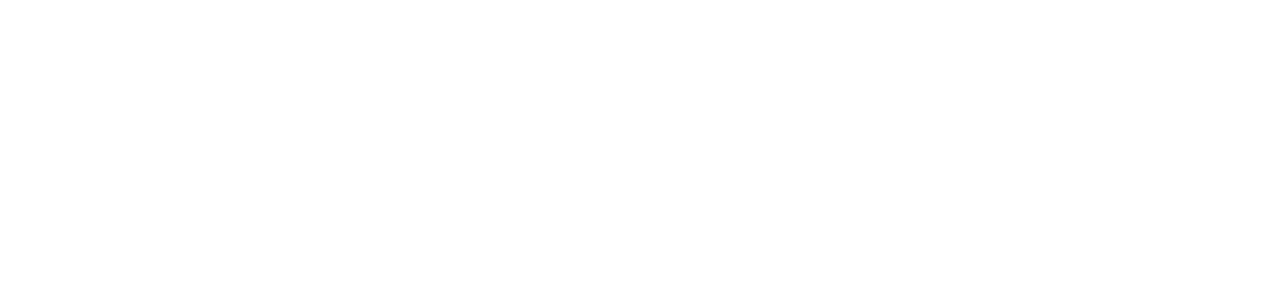
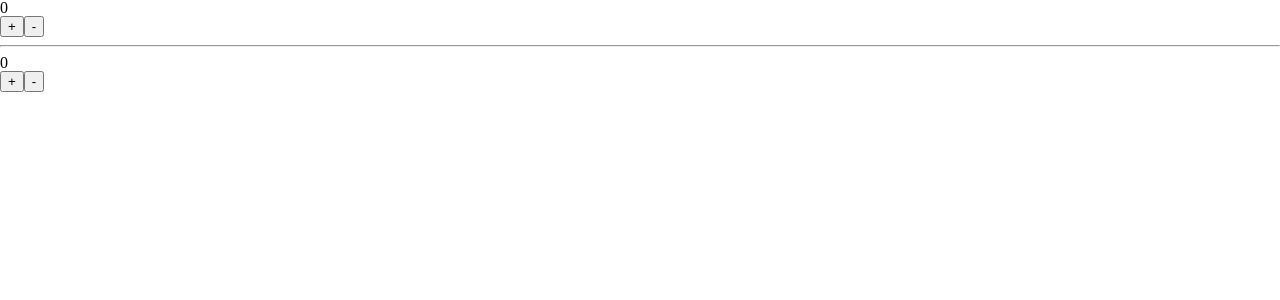
Before and after one commit to rusanoff/learn-react, a React (Create React App) app: page /hooks/custom/use-global-state in a window 1280 px wide. Shown: the top 300 px of the page. Built offline with nearby package versions, Linux system fonts and the light colour scheme.

Commit message:
feat: Custom hook example | Global state without Redux, MobX and Context API

```diff
--- /dev/null
+++ b/src/app/modules/react-hooks/custom/UseGlobalState/UseGlobalState.tsx
@@ -0,0 +1,52 @@
+/**
+ * Код из статьи https://habr.com/ru/company/vk/blog/454348/
+ * NPM пакет: https://www.npmjs.com/package/use-global-hook
+ */
+
+import React from 'react';
+
+function setState(this: any, newState: any) {
+  this.state = { ...this.state, ...newState };
+  this.listeners.forEach((listener: any) => {
+    listener(this.state);
+  });
+}
+
+function useCustom(this: any) {
+  const newListener = React.useState()[1];
+
+  React.useEffect(() => {
+    this.listeners.push(newListener);
+
+    return () => {
+      this.listeners = this.listeners.filter((listener: any) => listener !== newListener);
+    };
+  }, []);
+
+  return [this.state, this.actions];
+}
+
+function associateActions(store: any, actions: any) {
+  const associatedActions: any = {};
+
+  Object.keys(actions).forEach((key) => {
+    if (typeof actions[key] === 'function') {
+      associatedActions[key] = actions[key].bind(null, store);
+    }
+
+    if (typeof actions[key] === 'object') {
+      associatedActions[key] = associateActions(store, actions[key]);
+    }
+  });
+
+  return associatedActions;
+}
+
+export const getGlobalStateHook = (react: any, initialState: any, actions: any) => {
+  const store: any = { state: initialState, listeners: [] };
+
+  store.setState = setState.bind(store);
+  store.actions = associateActions(store, actions);
+
+  return useCustom.bind(store, react);
+};
--- /dev/null
+++ b/src/app/modules/react-hooks/custom/UseGlobalState/UseGlobalStateExample.tsx
@@ -0,0 +1,42 @@
+import React from 'react';
+import { getGlobalStateHook } from './UseGlobalState';
+
+interface CounterState {
+  counter: number;
+}
+
+const initialState: CounterState = {
+  counter: 0,
+};
+const actions = {
+  increase: (store: any) => {
+    store.setState({ counter: store.state.counter + 1 });
+  },
+  decrease: (store: any) => {
+    store.setState({ counter: store.state.counter - 1 });
+  },
+};
+
+const useGlobalState = getGlobalStateHook(React, initialState, actions)
+
+const Counter: React.FC = () => {
+  const [globalState, globalActions] = useGlobalState();
+
+  return (
+    <div>
+      <h1>{ globalState.counter }</h1>
+      <button onClick={globalActions.increase}>+</button>
+      <button onClick={globalActions.decrease}>-</button>
+    </div>
+  );
+};
+
+export const UseGlobalStateExample: React.FC = () => {
+  return (
+    <div>
+      <Counter />
+      <hr/>
+      <Counter />
+    </div>
+  );
+};
--- /dev/null
+++ b/src/app/modules/react-hooks/custom/UseGlobalState/index.ts
@@ -0,0 +1 @@
+export { UseGlobalStateExample } from './UseGlobalStateExample';
--- /dev/null
+++ b/src/app/modules/react-hooks/custom/index.ts
@@ -0,0 +1,3 @@
+export {
+  UseGlobalStateExample,
+} from './UseGlobalState';
--- a/src/app/modules/react-hooks/index.ts
+++ b/src/app/modules/react-hooks/index.ts
@@ -8,3 +8,7 @@
   UseReducer,
   UseCustom,
 } from './basics';
+
+export {
+  UseGlobalStateExample
+} from './custom';
--- a/src/app/router/Routes.tsx
+++ b/src/app/router/Routes.tsx
@@ -6,7 +6,7 @@
   RouteProps,
 } from 'react-router-dom';
 import { MainPage } from '../components/MainPage';
-import { hooksBasicsRoutes } from './react-hooks';
+import { hooksBasicsRoutes, hooksCustomRoutes } from './react-hooks';
 
 const routes: RouteProps[] = [
   {
@@ -15,6 +15,7 @@
     exact: true,
   },
   ...hooksBasicsRoutes,
+  ...hooksCustomRoutes,
 ];
 
 export const Routes: React.FC = () => {
--- /dev/null
+++ b/src/app/router/react-hooks/custom/index.ts
@@ -0,0 +1,9 @@
+import { RouteProps } from 'react-router-dom';
+import { UseGlobalStateExample } from '../../../modules/react-hooks';
+
+export const hooksCustomRoutes: RouteProps[] = [
+  {
+    path: '/hooks/custom/use-global-state',
+    component: UseGlobalStateExample,
+  },
+];
--- a/src/app/router/react-hooks/index.ts
+++ b/src/app/router/react-hooks/index.ts
@@ -1 +1,2 @@
 export { hooksBasicsRoutes } from './basics';
+export { hooksCustomRoutes } from './custom';
```
